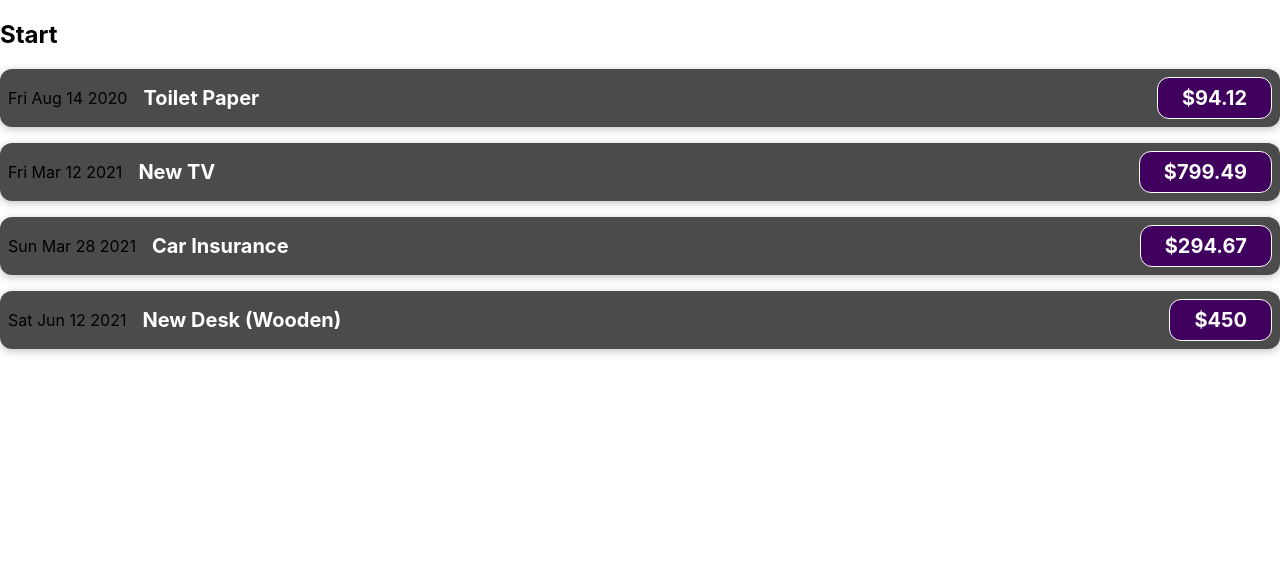
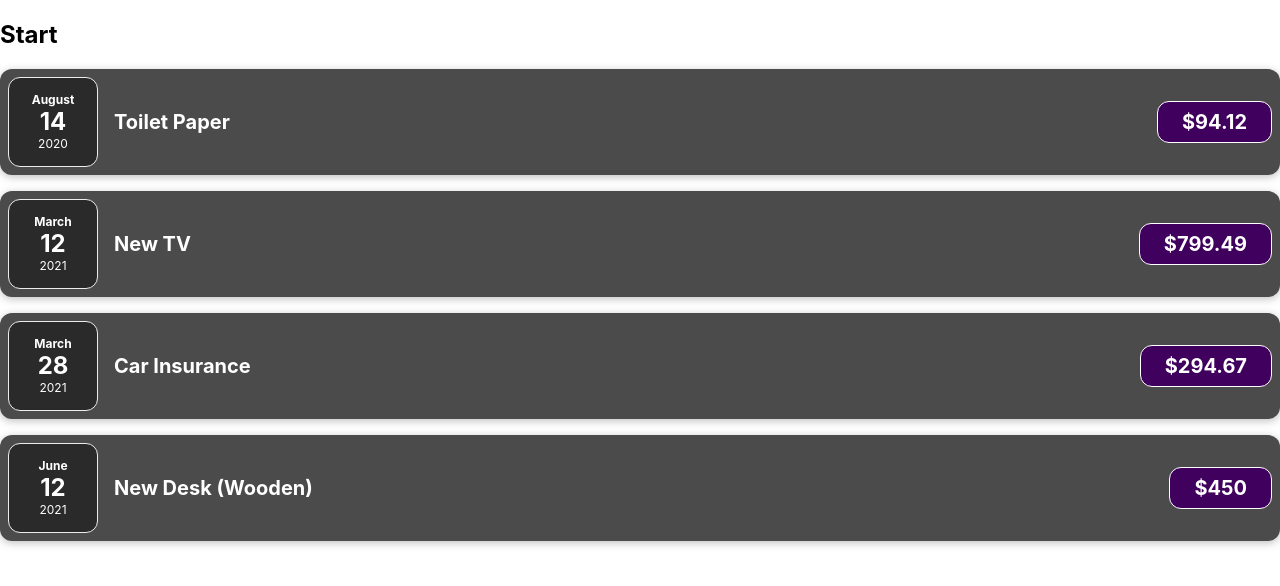
Before and after one commit to ntasicc/Expense-Tracker, a React (Create React App) app in the folder expense-tracker-app/: page / in a window 1280 px wide. Shown: the top 586 px of the page. Built offline with nearby package versions, Linux system fonts and the light colour scheme.

Commit message:
Now using props to render informations.

```diff
--- a/expense-tracker-app/src/components/ExpenseItem/ExpenseItem.js
+++ b/expense-tracker-app/src/components/ExpenseItem/ExpenseItem.js
@@ -1,9 +1,10 @@
 import "./ExpenseItem.css";
+import ExpenseDate from "../ExpenseDate/ExpenseDate";
 
 function ExpenseItem(props) {
   return (
     <div className="expense-item">
-      <div>{props.date.toDateString()}</div>
+      <ExpenseDate date={props.date} />
       <div className="expense-item__description">
         <h2>{props.title}</h2>
         <div className="expense-item__price">${props.amount}</div>
```
